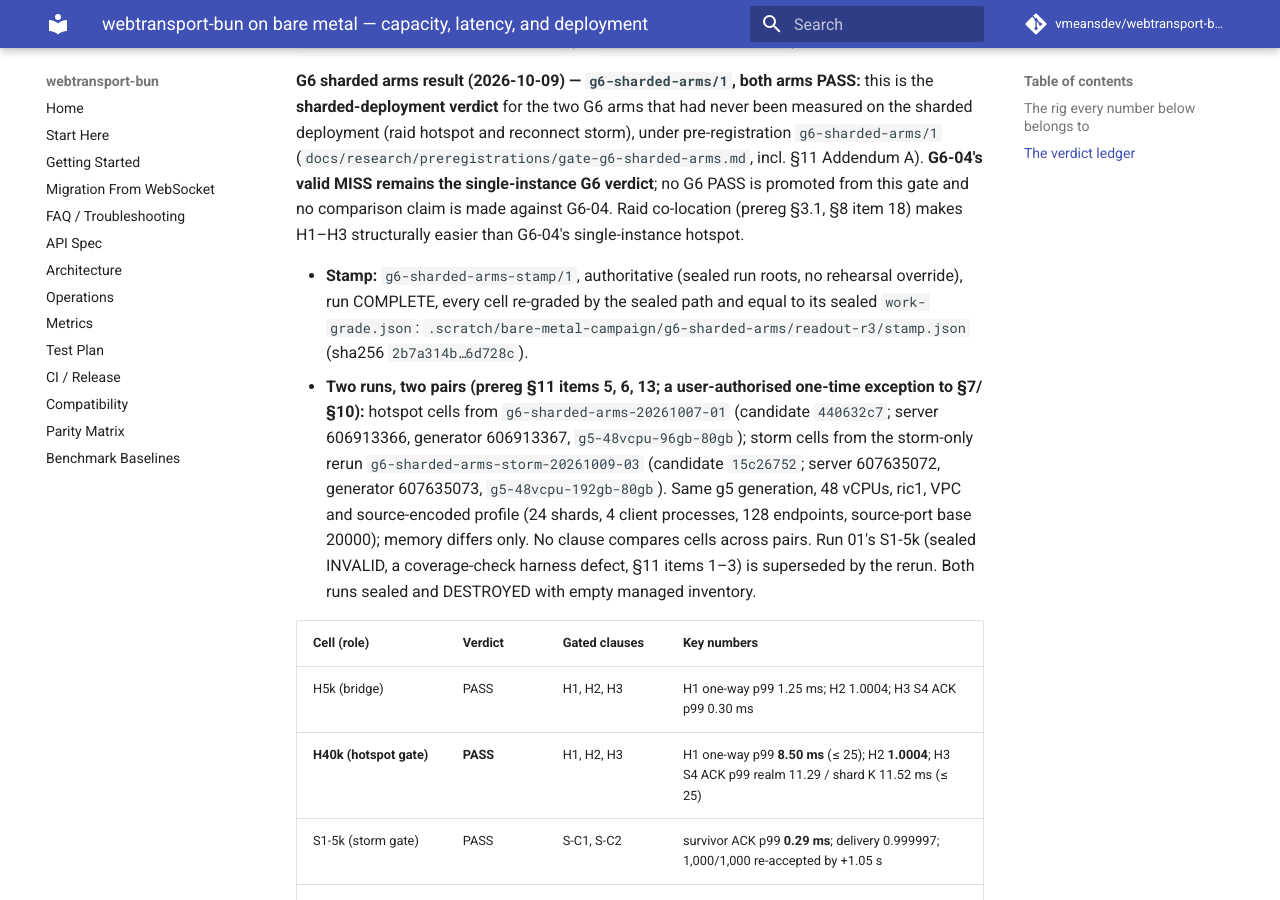
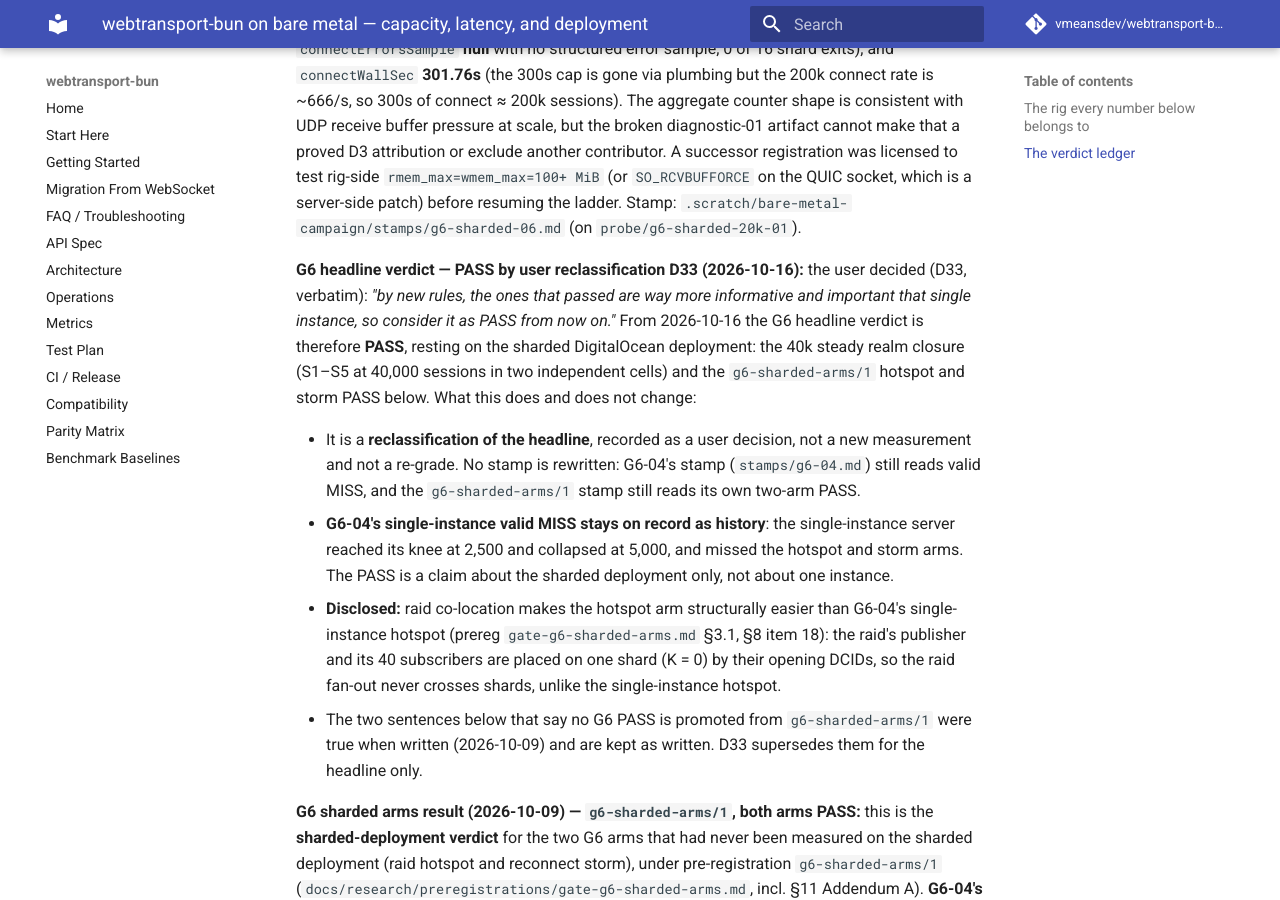
Before and after one commit to vmeansdev/webtransport-bun, an MkDocs documentation site: the page built from docs/research/2026-08-21-bare-metal-capacity.md, in a window 1280 px wide and 900 px high, scrolled down 5876 px. Built offline with MkDocs 1.6.1 and Material for MkDocs 9.7.7, drawn with Linux system fonts in a browser that asks for light colours; comment, search, counter and statistics services are not loaded; some of the changed text lies outside the part shown.

Commit message:
Record the G6 headline as PASS by user reclassification D33
The user decided (D33) that the sharded results, which passed, are more
informative than the single-instance run and that G6 is a PASS from now
on. The status line, a new G6 ledger row and the G6 section now carry
that headline, resting on the 40k steady realm closure and the
g6-sharded-arms/1 hotspot and storm PASS on DigitalOcean. It is recorded
as a reclassification, not a re-grade: no stamp is rewritten, G6-04's
single-instance valid MISS stays as history, and the section discloses
that raid co-location makes the hotspot arm structurally easier
(g6-sharded-arms prereg §3.1, §8 item 18).

Co-Authored-By: Claude Opus 5.5 <noreply@anthropic.com>
Claude-Session: https://claude.ai/code/session_01K2GtrXJHQmc4MXSpwUgwdk

```diff
--- a/docs/research/2026-08-21-bare-metal-capacity.md
+++ b/docs/research/2026-08-21-bare-metal-capacity.md
@@ -7,14 +7,14 @@ Nothing here is a forecast. Every number carries the stamp it was recomputed
 in, and where a number does not exist, this document says so rather than
 estimating one.
 
-G9 is a final **PASS at 600 sessions/s**. The remaining terminal exceptions are
-G2's **hardware-scoped INCOMPLETE, FINAL**, G6's **valid MISS, FINAL**
-(G6-04 under `g6-mmo-closeout/1`, single-instance home rig, all three arms;
-see the G6 status update below — the steady realm arm has since passed at
-40,000 sessions on the sharded DigitalOcean deployment, and on 2026-10-09 the
-raid-hotspot and reconnect-storm arms passed there under `g6-sharded-arms/1`;
-see the G6 sharded arms result below), and G11-T's
-dual reading **C6-app MISS (final) · C6-wire PASS**. These are reported with
+G9 is a final **PASS at 600 sessions/s**. **G6 is a PASS by user
+reclassification D33 (2026-10-16)**, on the sharded DigitalOcean deployment:
+the steady realm passed S1–S5 at 40,000 sessions, and the raid-hotspot and
+reconnect-storm arms passed there under `g6-sharded-arms/1`. G6-04's
+single-instance **valid MISS** (`g6-mmo-closeout/1`, home rig, all three
+arms) stays on record as history; see the G6 headline verdict below. The
+remaining terminal exceptions are G2's **hardware-scoped INCOMPLETE, FINAL**
+and G11-T's dual reading **C6-app MISS (final) · C6-wire PASS**. These are reported with
 the same weight as the passes: the campaign's bar was *"every gate reaches a
 terminally accounted disposition"*, not *"every gate passes."*
 
@@ -48,6 +48,7 @@ corroboration.
 | **G3 — camera / bursty egress** | **PASS, with C3 = `CEILING-MOVED`**: egress one-way p99 **1.491 ms** (median of 5 blocks) against a 33.3 ms bar; GSO **and** GRO active at 64 segments, `sndbufErrors` 0 on all 30 steps. C3 states no lever value in milliseconds — for the third time across three registrations | `stamps/g3.md` §9.6, C2/C4 |
 | **G4 — SFU fan-out** | **PASS**: **16,509/s** forward egress inside a 30 Hz frame gate, p99 **10.879 ms**, delivery **1.0000**. Stated as a *rate* bound — "the 50 is incidental to that number, not causal" | `stamps/g4.md` §9.6 |
 | **G5 — bulk / VOD** | **PASS**, all six clauses, graded on the knob-**on** `P-batch` cell: **1.2505 Gbps** delivered against a 1.000 Gbps bar, sourcing 100.037% of its registered 1.25 Gbps offer. Separately — disclosed, not gating — the knob-**off** `P-control` cell delivered **1.1473 Gbps**, falsifying the registered prediction that knob-off would fall short of 1.000 Gbps. The unpaced `A6` window probe is **force-stripped** and licenses nothing | `stamps/g5.md` §9.6 clause 2, §6 P5 |
+| **G6 — MMO realm** | **PASS by user reclassification D33 (2026-10-16)**, sharded DigitalOcean deployment (`g5-48vcpu` pairs, ric1, 24 shards): steady realm S1–S5 at **40,000** sessions in two cells (S4 ACK p99 **3.71 / 3.59 ms**); hotspot H40k **PASS** (H1 one-way p99 **8.50 ms**, H2 1.0004, H3 11.29 / 11.52 ms); storm **PASS** (S1-40k survivor ACK p99 **7.82 ms**, 8,000/8,000 re-accepted). Raid co-location makes the hotspot arm structurally easier than single-instance (prereg §3.1, §8 item 18). History: G6-04's single-instance **valid MISS** under `g6-mmo-closeout/1` | `g6-40k-capacity-closure/final-r5-b12/`; `g6-sharded-arms/readout-r3/stamp.json`; history `stamps/g6-04.md` |
 | **G7 — stream egress** | **PASS, unnarrowed** (the C4-closure redispatch upgraded G7-01's "PASS — narrowed by C4 NOT-EVALUATED"): **1.2498 Gbps** at 16 streams × 64 KiB, byte- and stream-ledgers exact, and client receive-socket drops a *measured* **0** in all 14 cell-repeats | `stamps/g7-02.md`; run-1 record at `stamps/g7.md` |
 | **G8 — many-rooms fan-out** | **PASS, narrowed to one cell of nine**: **2** concurrent 10-subscriber video rooms at 330/s per publisher, p99 **3.740 ms**, forward delivery **0.99995**. Eight of nine cells INVALID; the voice and mutual arms produced no room count at all | `stamps/g8.md` §9.6 |
 | **G9 — sustained churn** | **PASS at 600 sessions/s, FINAL** (`licensedRung(600)`): L-600 achieved **595.75 / 596.01 sessions/s** against the **594/s** bar, base RTT p99 **7.09 / 12.60 ms** against 40 ms, delivery **0.99952**, zero leaked sessions/handles, and LIM PASS | `stamps/g9-02.md` §2, §4, §7 |
@@ -227,6 +228,32 @@ registration was licensed to test rig-side `rmem_max=wmem_max=100+ MiB` (or
 the QUIC socket, which is a server-side patch) before resuming the
 ladder. Stamp: `.scratch/bare-metal-campaign/stamps/g6-sharded-06.md`
 (on `probe/g6-sharded-20k-01`).
+
+**G6 headline verdict — PASS by user reclassification D33 (2026-10-16):**
+the user decided (D33, verbatim): *"by new rules, the ones that passed are
+way more informative and important that single instance, so consider it as
+PASS from now on."* From 2026-10-16 the G6 headline verdict is therefore
+**PASS**, resting on the sharded DigitalOcean deployment: the 40k steady
+realm closure (S1–S5 at 40,000 sessions in two independent cells) and the
+`g6-sharded-arms/1` hotspot and storm PASS below. What this does and does
+not change:
+
+- It is a **reclassification of the headline**, recorded as a user decision,
+  not a new measurement and not a re-grade. No stamp is rewritten: G6-04's
+  stamp (`stamps/g6-04.md`) still reads valid MISS, and the
+  `g6-sharded-arms/1` stamp still reads its own two-arm PASS.
+- **G6-04's single-instance valid MISS stays on record as history**: the
+  single-instance server reached its knee at 2,500 and collapsed at 5,000,
+  and missed the hotspot and storm arms. The PASS is a claim about the
+  sharded deployment only, not about one instance.
+- **Disclosed:** raid co-location makes the hotspot arm structurally easier
+  than G6-04's single-instance hotspot (prereg `gate-g6-sharded-arms.md`
+  §3.1, §8 item 18): the raid's publisher and its 40 subscribers are placed
+  on one shard (K = 0) by their opening DCIDs, so the raid fan-out never
+  crosses shards, unlike the single-instance hotspot.
+- The two sentences below that say no G6 PASS is promoted from
+  `g6-sharded-arms/1` were true when written (2026-10-09) and are kept as
+  written. D33 supersedes them for the headline only.
 
 **G6 sharded arms result (2026-10-09) — `g6-sharded-arms/1`, both arms PASS:**
 this is the **sharded-deployment verdict** for the two G6 arms that had never
```
